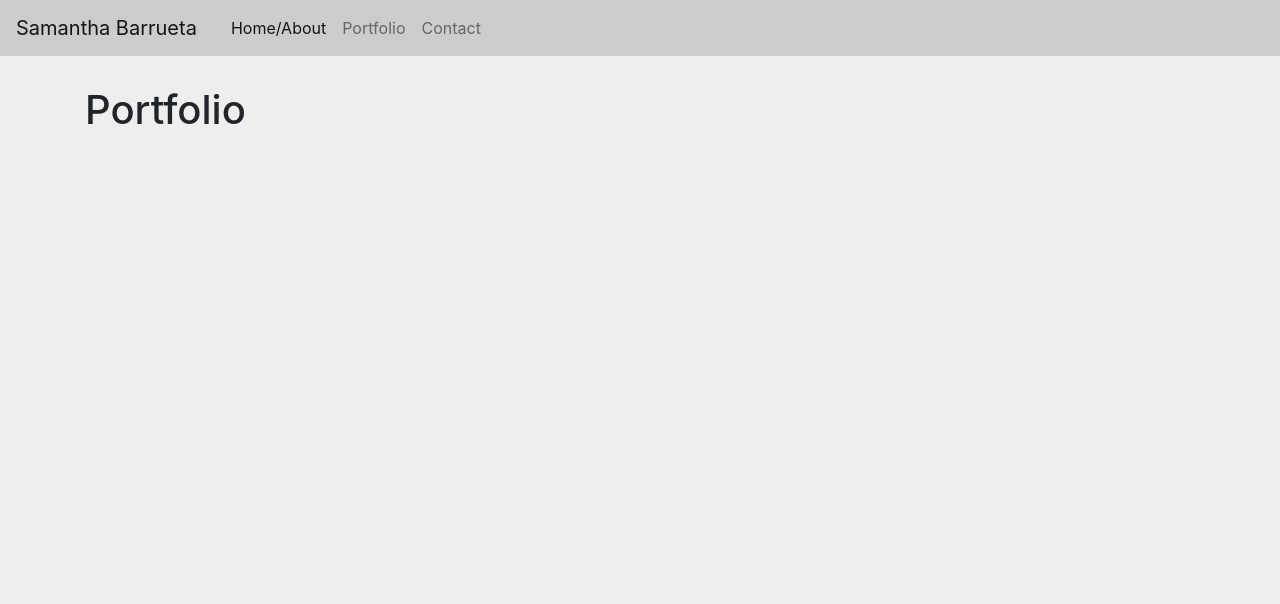
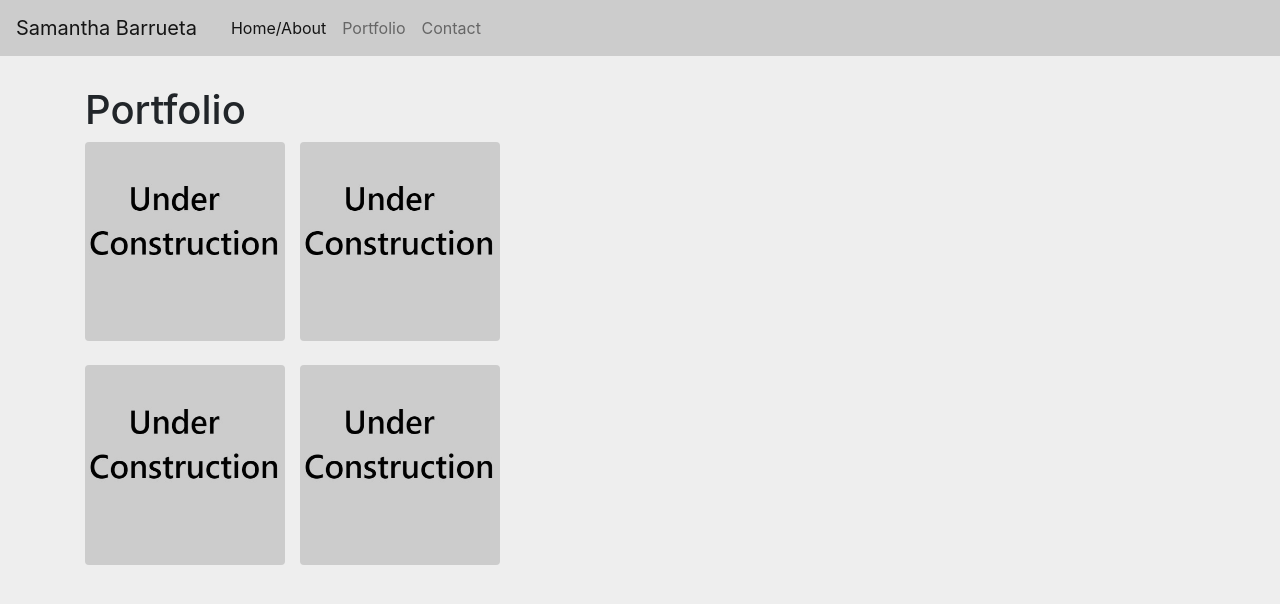
Before and after one commit to samanthabarrueta/Responsive-Portfolio, a plain HTML site: page portfolio.html in a window 1280 px wide. Drawn offline with nearby package versions, Linux system fonts and the light colour scheme.

Commit message:
portfolio coming soon

```diff
--- a/portfolio.html
+++ b/portfolio.html
@@ -39,18 +39,18 @@
               <h1>Portfolio</h1>
               <div class="row">
                 <div class="col-6">
-
-                </div>
-                <div class="col-6">
-
+                  <figure class="figure">
+                    <a href="#"><img src="Assets/images/Untitled.jpg" class="figure-img img-fluid rounded" width="200px" alt="coming soon"></a>
+                    <a href="#"><img src="Assets/images/Untitled.jpg" class="figure-img img-fluid rounded" width="200px" alt="coming soon"></a>
+                  </figure>
                 </div>
               </div>
 
               <div class="row">
                 <div class="col-6">
-
+                  <a href="#"><img src="Assets/images/Untitled.jpg" class="figure-img img-fluid rounded" width="200px" alt="coming soon"></a>
+                  <a href="#"><img src="Assets/images/Untitled.jpg" class="figure-img img-fluid rounded" width="200px" alt="coming soon"></a>
                 </div>
-                <div class="col-6">
 
                 </div>
               </div>
```
